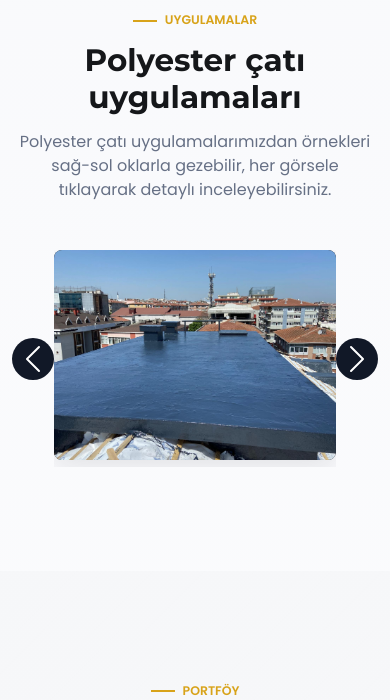
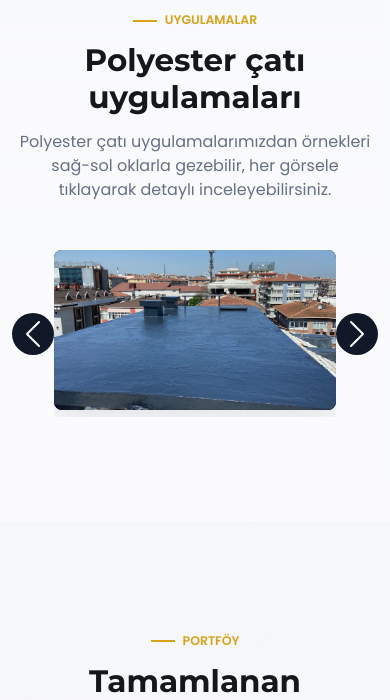
Before and after one commit to oskay6534/oskay-cati, a PHP site: page / in a window 390 px wide. Shown: the part 3435-4135 px from the top of the page. Run offline with PHP 8.4, Linux system fonts and the light colour scheme; data comes from the database, SQL or seed files in the repository.

Commit message:
Reduce polyester gallery height

```diff
--- a/style.css
+++ b/style.css
@@ -318,7 +318,7 @@ a {
 
 .polyester-gallery-item {
     position: relative;
-    height: 260px;
+    height: 180px;
     overflow: hidden;
     cursor: zoom-in;
     border-radius: 8px;
@@ -685,7 +685,7 @@ body.admin-logged-in li.admin-only {
     }
 
     .polyester-gallery-item {
-        height: 210px;
+        height: 160px;
     }
 
     .admin-panel,
```
